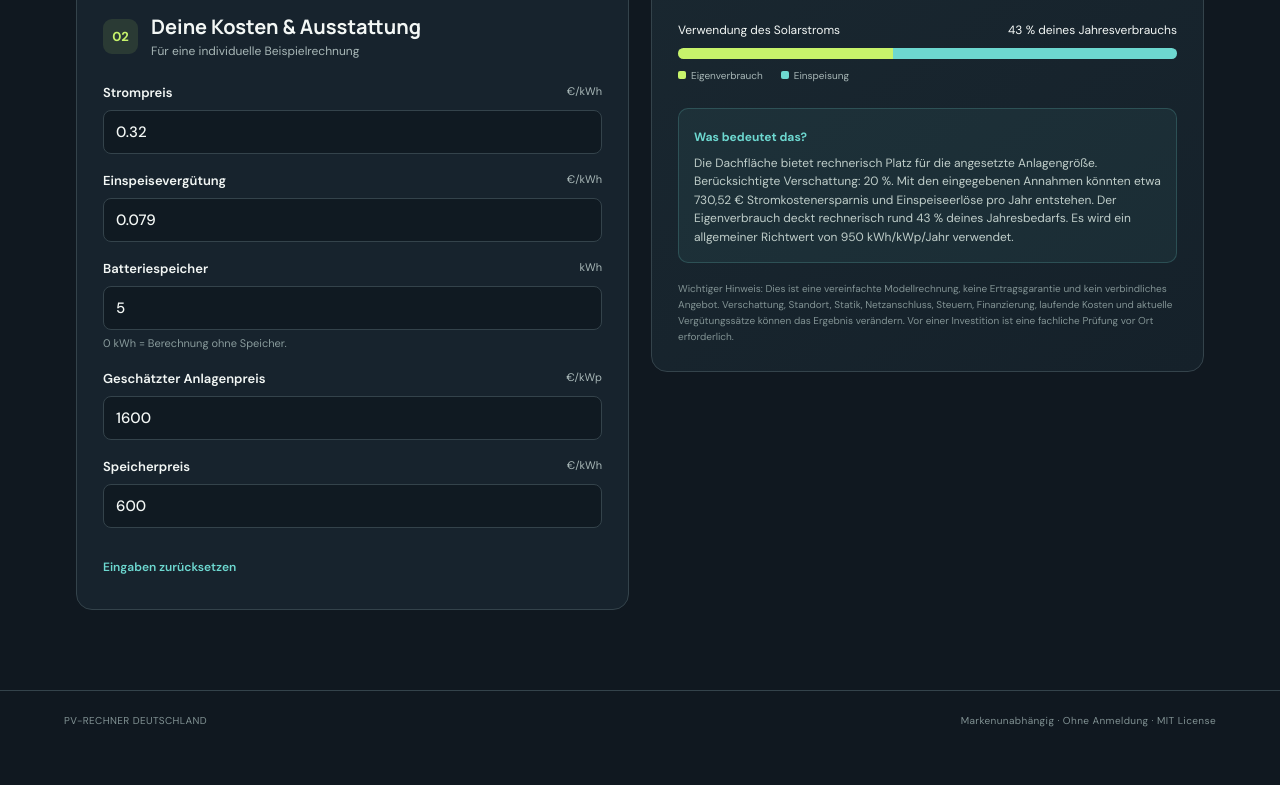
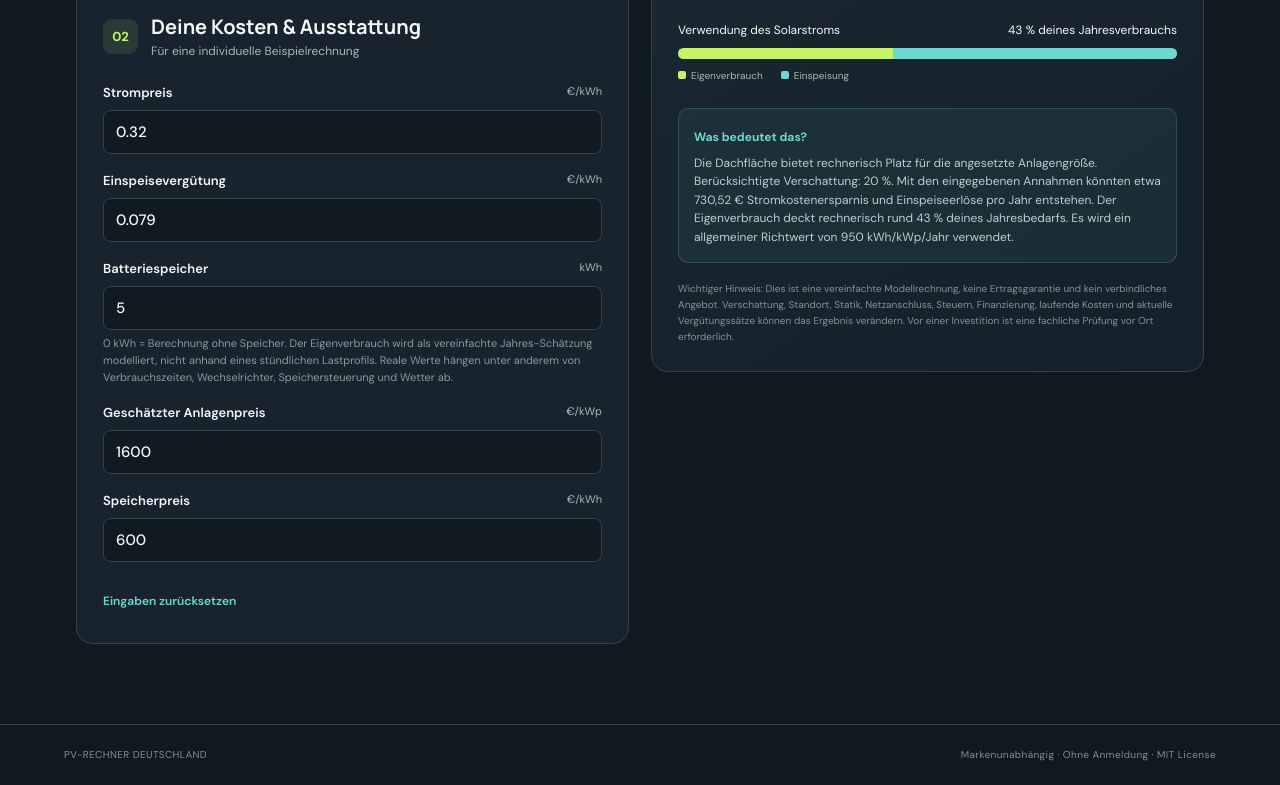
Before and after one commit to patrykbadzsoba-cyber/Kalkulator-fotowoltaiczny-, a plain HTML site: page index.html in a window 1280 px wide. Shown: the part 1728-2513 px from the top of the page. Before the commit the page ends 2479 px from the top, so only its background shows below. Drawn offline with Linux system fonts and the light colour scheme.

Commit message:
Disclose simplified self-consumption model assumptions

```diff
--- a/index.html
+++ b/index.html
@@ -78,7 +78,7 @@
           <input id="feed-in" type="number" min="0" max="1" step="0.001" value="0.079" required>
           <label for="battery">Batteriespeicher <span class="unit">kWh</span></label>
           <input id="battery" type="number" min="0" max="30" step="0.5" value="5">
-          <div class="field-hint">0 kWh = Berechnung ohne Speicher.</div>
+          <div class="field-hint">0 kWh = Berechnung ohne Speicher. Der Eigenverbrauch wird als vereinfachte Jahres-Schätzung modelliert, nicht anhand eines stündlichen Lastprofils. Reale Werte hängen unter anderem von Verbrauchszeiten, Wechselrichter, Speichersteuerung und Wetter ab.</div>
           <label for="system-cost">Geschätzter Anlagenpreis <span class="unit">€/kWp</span></label>
           <input id="system-cost" type="number" min="500" max="5000" step="50" value="1600">
           <label for="battery-cost">Speicherpreis <span class="unit">€/kWh</span></label>
```
